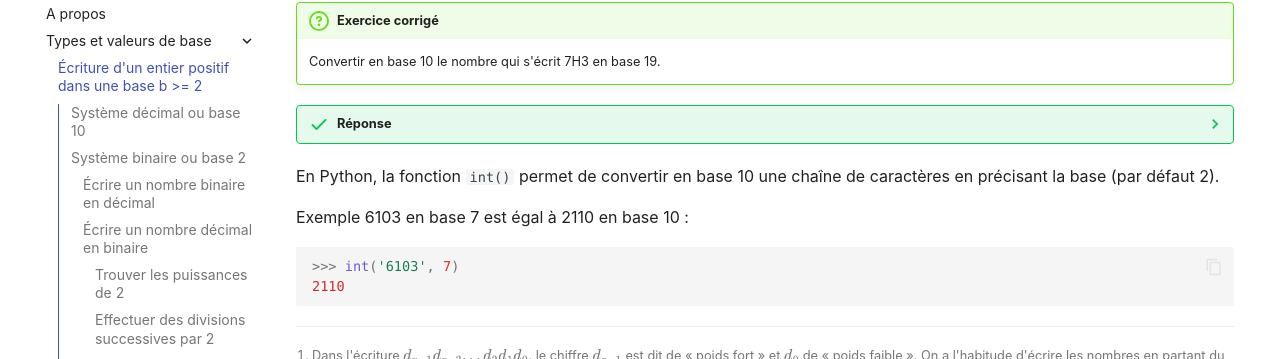
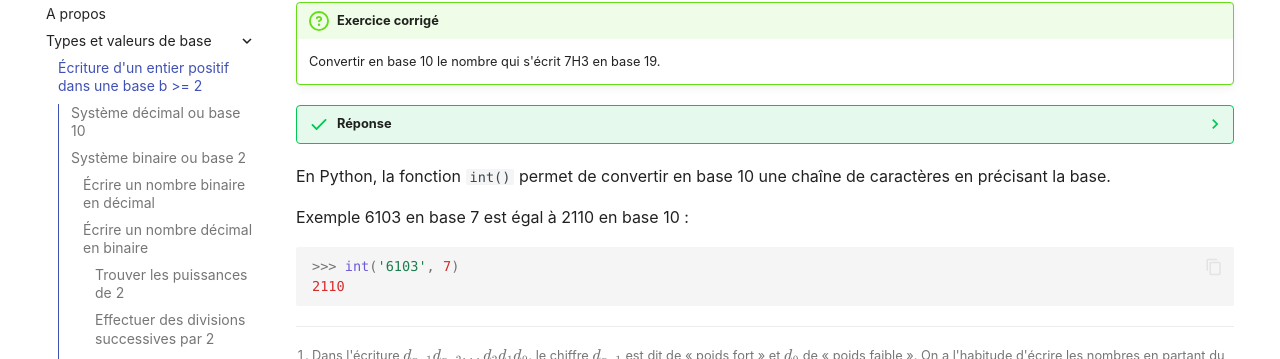
Before and after one commit to eipaca/NSI-1, an MkDocs documentation site: the page built from docs/types-et-valeurs-de-base/1-ecriture-entier-positif-en-base-b.md, in a window 1280 px wide and 900 px high, scrolled down 21262 px. Shown: the part 94-453 px from the top of the window. Built offline with MkDocs 1.6.1 and Material for MkDocs 9.7.7, drawn with Linux system fonts in a browser that asks for light colours; emoji names are drawn with the system emoji font; comment, search, counter and statistics services are not loaded.

Commit message:
Update 1-ecriture-entier-positif-en-base-b.md

```diff
--- a/docs/types-et-valeurs-de-base/1-ecriture-entier-positif-en-base-b.md
+++ b/docs/types-et-valeurs-de-base/1-ecriture-entier-positif-en-base-b.md
@@ -1142,7 +1142,7 @@ En utilisant les restes de divisions successives par $3$, en remontant à partir
 
 
 
-En Python, la fonction `int()` permet de convertir en base 10 une chaîne de caractères en précisant la base (par défaut 2).
+En Python, la fonction `int()` permet de convertir en base 10 une chaîne de caractères en précisant la base.
 
 Exemple 6103 en base 7 est égal à 2110 en base 10 :
 
```
